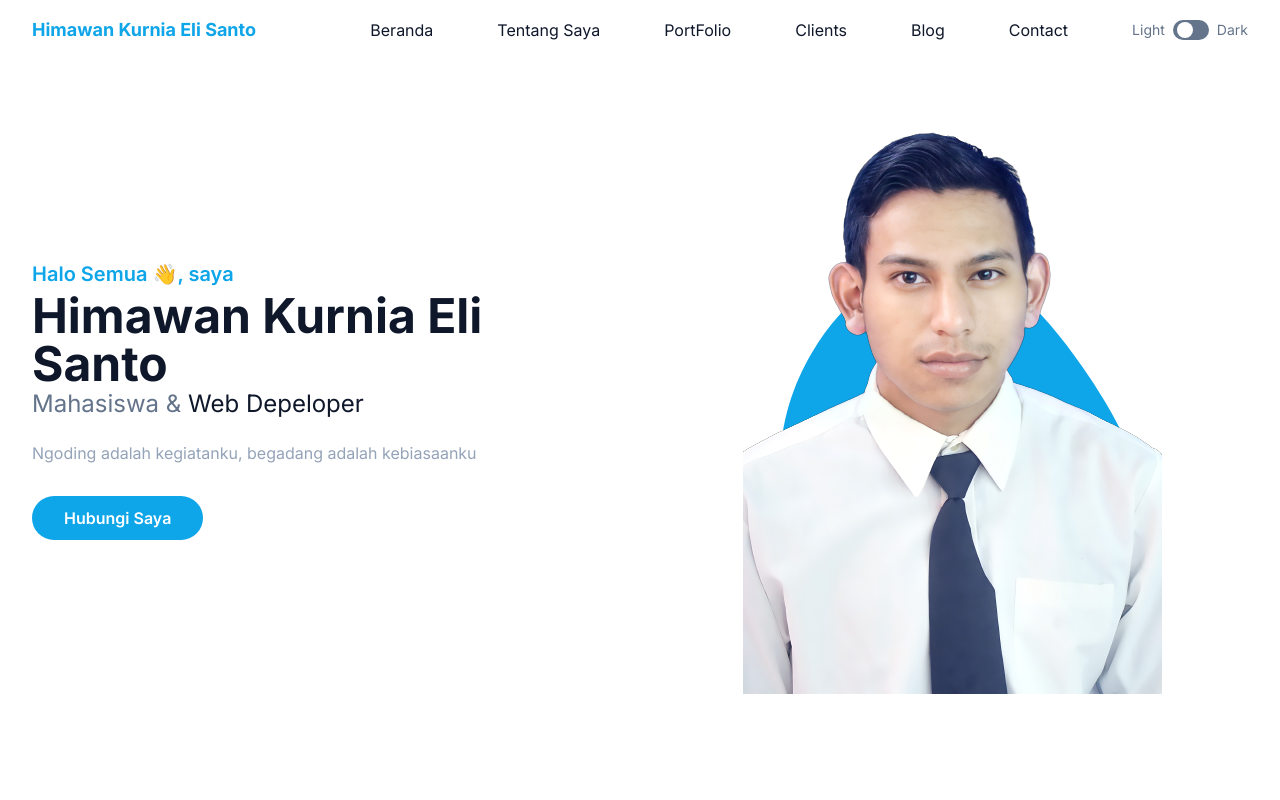
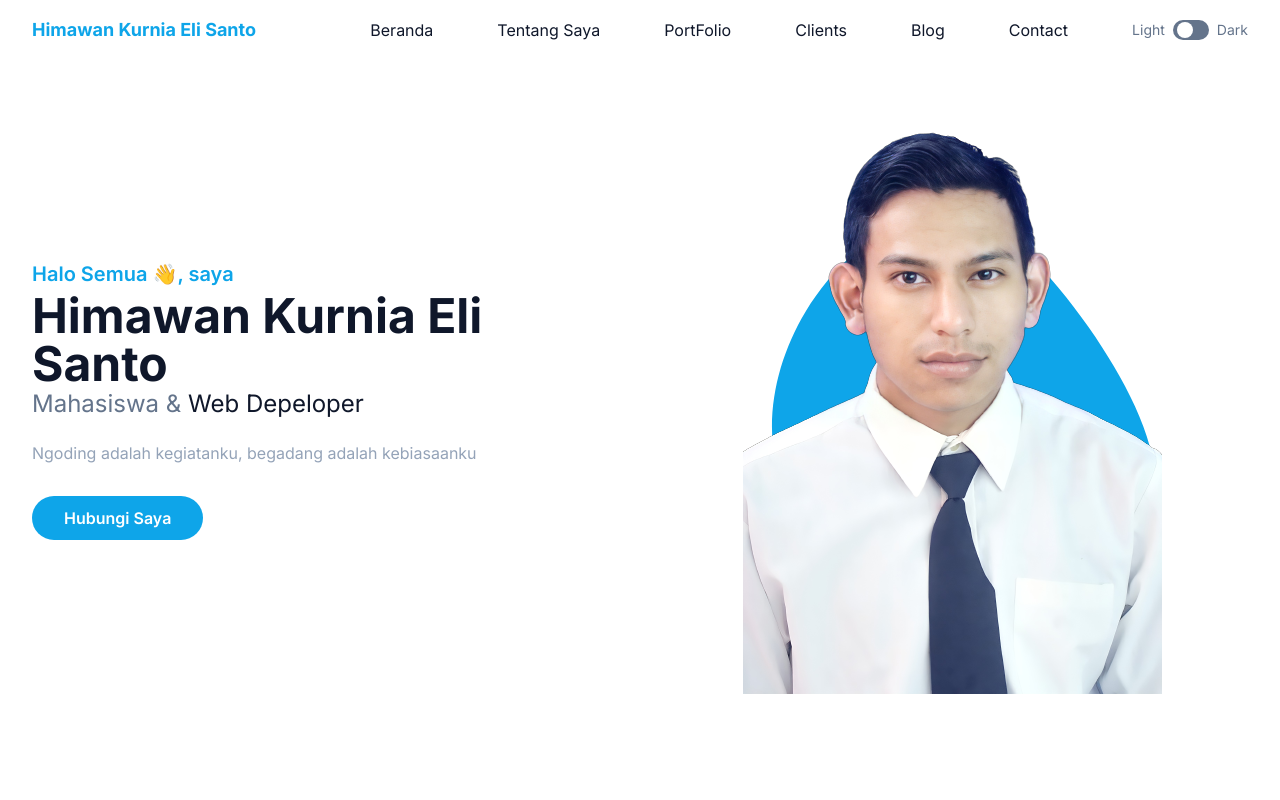
Before and after one commit to himawan31/My-Portfolio, a website: page index.html in a window 1280 px wide. Shown: the top 800 px of the page. Drawn offline with Linux system fonts and the light colour scheme.

Commit message:
update dark mode + perbaikan fitur

```diff
--- a/index.html
+++ b/index.html
@@ -99,11 +99,11 @@
         <div class="w-full self-end px-4 lg:w-1/2">
           <div class="relative mt-10 lg:right-0 lg:mt-9">
             <img src="dist/img/gambar-profile.png" alt="Himawan" class="mx-auto max-w-full relative z-10">
-            <span class="absolute -bottom-0 left-1/2 -translate-x-1/2 md:scale-125 md:bottom-16">
-              <svg width="400" height="400" viewBox="0 0 200 200" xmlns="http://www.w3.org/2000/svg">
+            <span class="absolute -bottom-0 left-1/2 -translate-x-1/2 md:scale-150 md:top-28">
+              <svg width="350" height="350" viewBox="0 0 200 200" xmlns="http://www.w3.org/2000/svg">
                 <path fill="#0EA5E9"
                   d="M43.5,-21C57.2,-1.3,69.8,23.2,62.4,40.3C55,57.5,27.5,67.5,2.9,65.8C-21.6,64.1,-43.3,50.8,-52.2,32.7C-61.1,14.7,-57.3,-8.1,-46.5,-26.1C-35.7,-44.2,-17.8,-57.4,-1.5,-56.6C14.9,-55.7,29.7,-40.7,43.5,-21Z"
-                  transform="translate(100 100) scale(1.2)" />
+                  transform="translate(100 100) scale(1.2)"/>
               </svg>
             </span>
           </div>
```
Also changed, not shown: dist/output.css.
